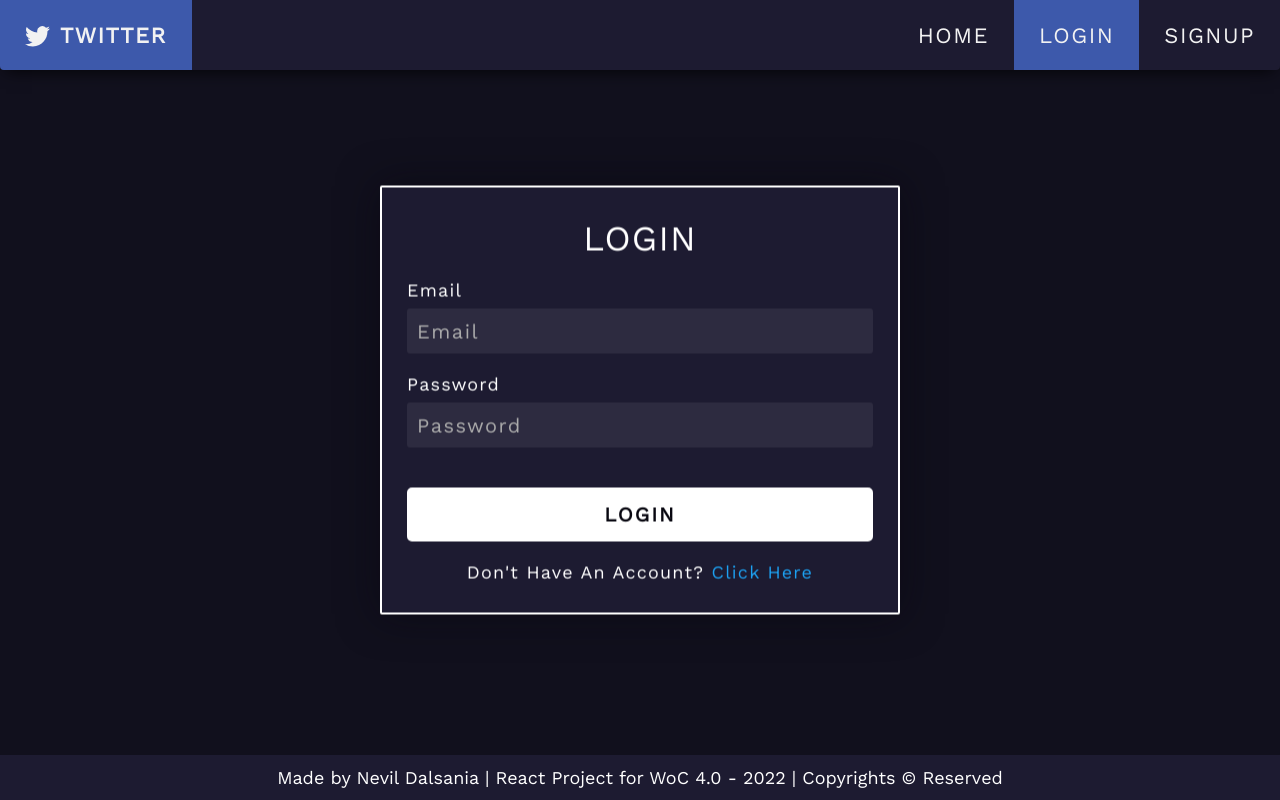
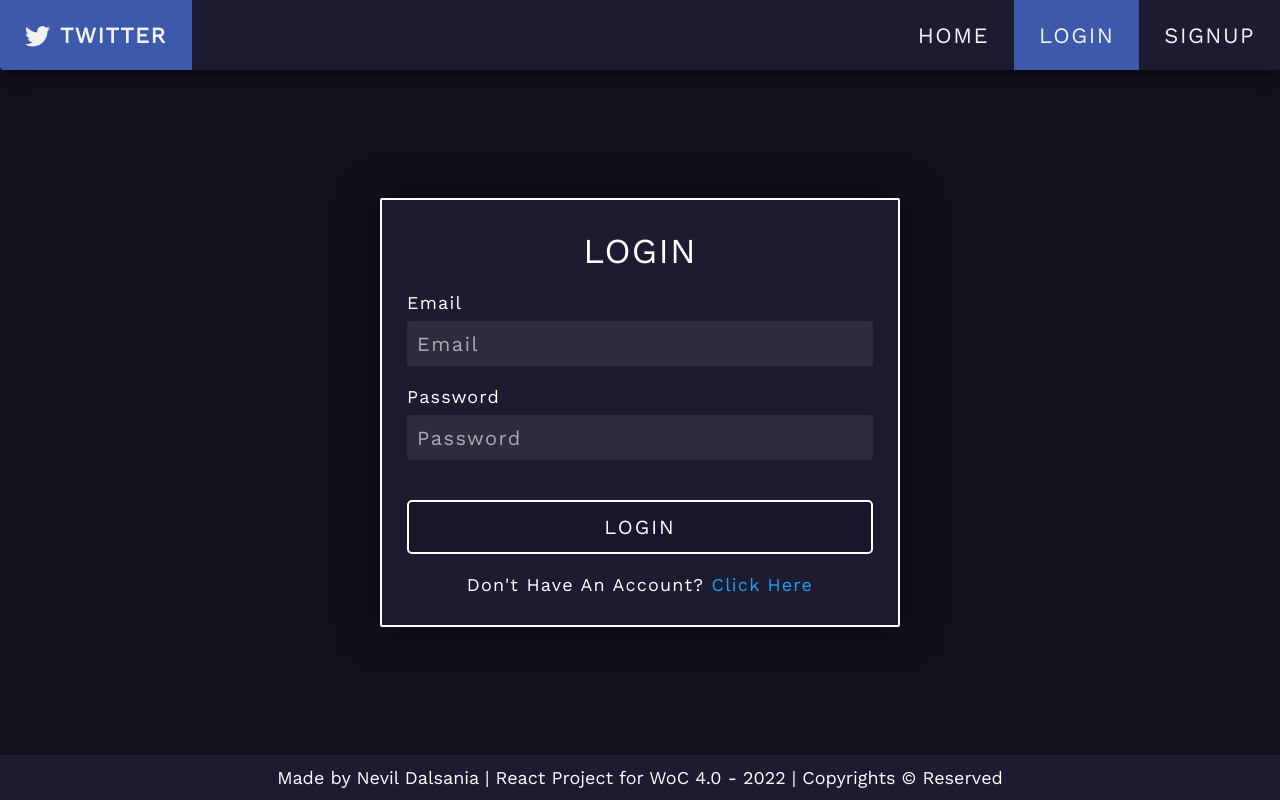
Before and after one commit to Nevilkumar/woc4.0-react-bingewatchers-twitter-Nevil-Dalsania, a React (Create React App) app: page /login in a window 1280 px wide. Built offline with nearby package versions, Linux system fonts and the light colour scheme; no server answers; the database is empty.

Commit message:
Fixed Bugs

```diff
--- a/src/components/EditTweet/EditTweet.js
+++ b/src/components/EditTweet/EditTweet.js
@@ -22,8 +22,11 @@ const EditTweet = () => {
 
 
     const handleEditChange = () => {
+        if(editedText!=="")
+        {
             dispatch(updateTweets(editId, editedText));
             navigate('/');
+        }
     };
 
     return (
--- a/src/components/Home/Home.css
+++ b/src/components/Home/Home.css
@@ -32,6 +32,9 @@
     align-items: center;
 }
 .home .input-tweet form button{
+    display: flex;
+    justify-content: center;
+    align-items: center;
     width: 100%;
     height: 50px;
     font-size: 24px;
@@ -45,6 +48,7 @@
     cursor: pointer;
     transition: all 250ms ease-out;
 }
+
 
 .reset-btn{
    margin-top: 0px !important;
@@ -97,7 +101,6 @@
     }
 
     .home .input-tweet form button{
-        display: inline-block;
         width: 43vw;
         margin: 5px 0px;
         font-size: 20px;
--- a/src/components/Home/Home.js
+++ b/src/components/Home/Home.js
@@ -1,5 +1,6 @@
 import React, { useState } from 'react'
 import { useDispatch, useSelector } from 'react-redux';
+import { CircularProgress } from '@material-ui/core';
 
 import './Home.css';
 import { createTweet } from '../../Store/Actions/TweetAction';
@@ -14,8 +15,11 @@ const Home = () => {
 
     const handleSubmit = (e) => {
         e.preventDefault();
-        dispatch(createTweet(text));
-        setText("");
+        if(text!=="")
+        {
+            dispatch(createTweet(text));
+            setText("");
+        }
     }
 
     const handleReset = () => {
--- a/src/components/Login/Login.css
+++ b/src/components/Login/Login.css
@@ -11,15 +11,17 @@
 
 .login{
     background: #11101D;
+    width: 100vw;
+    min-height: calc(100vh - 70px - 45px);
+    margin-top: 70px;
+    display: flex;
+    justify-content: center;
+    align-items: center;
 }
 
 .login form{
     width: 520px;
     background: #1d1b31;
-    position: absolute;
-    transform: translate(-50%,-50%);
-    top: 50%;
-    left: 50%;
     border-radius: 2px;
     backdrop-filter: blur(10px);
     border: 2px solid rgba(255,255,255, 0.2);
@@ -74,6 +76,9 @@
     color: #acacac;
 }
 .login button{
+    display: flex;
+    justify-content: center;
+    align-items: center;
     font-family: 'Work Sans', sans-serif;
     margin-top: 40px;
     width: 100%;
@@ -83,18 +88,22 @@
     text-transform: uppercase;
     border-radius: 5px;
     cursor: pointer;
+    /* color: #080710;
+    background-color: #ffffff;
+    border: 2px solid white; */
+    background-color: rgb(9, 8, 18, 0.2);
+    color: #ffffff;
     border: 2px solid white;
-    background-color: #ffffff;
-    color: #080710;
-    font-weight: bolder;
+
+    font-weight: normal;
     transition: all 250ms ease-out;
 }
-.login button:hover{
+/* .login button:hover{
     background-color: rgb(9, 8, 18, 0.2);
     color: #ffffff;
     border: 2px solid white;
     font-weight: normal;
-}
+} */
 
 .login .links{
     margin-top: 20px;
@@ -109,6 +118,12 @@
 }
 
 @media screen and (max-width:1000px){
+
+    .login{
+        margin: 0px;
+        height: calc(100vw - 60px);
+    }
+
     .login form{
         width: 90vw;
         padding: 20px 18px;
--- a/src/components/Login/Login.js
+++ b/src/components/Login/Login.js
@@ -17,7 +17,7 @@ const Login = () => {
         password: ''
     });
 
-    const handleSubmit = (e) => {
+    const handleSubmit = async (e) => {
         e.preventDefault();
         dispatch(signIn(details, navigate));
     }
@@ -44,12 +44,12 @@ const Login = () => {
             <h3>Login</h3>
             { error && <p className='error-line'>{error}</p>}
             <label>Email</label>
-            <input type="email" value={details.email} name="email" placeholder="Email" onChange={handleChange} />
+            <input required type="email" value={details.email} name="email" placeholder="Email" onChange={handleChange} spellCheck="false" />
 
             <label>Password</label>
-            <input type="password" value={details.password} name="password" placeholder="Password" onChange={handleChange} />
+            <input required type="password" value={details.password} name="password" placeholder="Password" onChange={handleChange} spellCheck="false" />
 
-            <button>Login</button>
+            <button type='submit'>Login</button>
             <p className="links">Don't Have An Account? <Link to='/signup'>Click Here</Link></p>
         </form>
     </div>
--- a/src/components/Profile/Profile.js
+++ b/src/components/Profile/Profile.js
@@ -29,6 +29,7 @@ const Profile = () => {
             setPhoto(e.target.files[0]);
         }
     }
+
 
     const handleImageUpload = () => {
         if(photo)
--- a/src/components/Signup/Signup.css
+++ b/src/components/Signup/Signup.css
@@ -12,18 +12,18 @@
 
 .signup{
     background: #11101D;
+    width: 100vw;
+    min-height: calc(100vh - 70px - 45px);
+    margin-top: 70px;
+    display: flex;
+    justify-content: center;
+    align-items: center;
 }
 
 .signup form{
-    margin-top: 15px;
-    margin-bottom: 30px;
     width: 520px;
     background-color: rgba(255, 255, 255, 0.06);
     background: #1d1b31;
-    position: absolute;
-    transform: translate(-50%,-50%);
-    top: 50%;
-    left: 50%;
     border-radius: 2px;
     backdrop-filter: blur(10px);
     border: 2px solid white;
@@ -77,6 +77,9 @@
     color: #acacac;
 }
 .signup button{
+    display: flex;
+    justify-content: center;
+    align-items: center;
     font-family: 'Work Sans', sans-serif;
     margin-top: 30px;
     width: 100%;
@@ -86,18 +89,21 @@
     text-transform: uppercase;
     border-radius: 5px;
     cursor: pointer;
-    border: 2px solid white;
-    background-color: #ffffff;
-    color: #080710;
-    font-weight: bolder;
-    transition: all 250ms ease-out;
-}
-.signup button:hover{
+    /* background-color: #ffffff; */
+    /* color: #080710; */
+    /* border: 2px solid white; */
     background-color: rgb(9, 8, 18, 0.2);
     color: #ffffff;
     border: 2px solid white;
     font-weight: normal;
+    transition: all 250ms ease-out;
 }
+/* .signup button:hover{
+    background-color: rgb(9, 8, 18, 0.2);
+    color: #ffffff;
+    border: 2px solid white;
+    font-weight: normal;
+} */
 
 .signup .links{
     margin-top: 20px;
@@ -113,6 +119,10 @@
 
 
 @media screen and (max-width:1000px){
+    .signup{
+        margin: 0px;
+        height: calc(100vw - 60px);
+    }
     .signup form{
         width: 90vw;
         padding: 20px 18px;
--- a/src/components/Signup/Signup.js
+++ b/src/components/Signup/Signup.js
@@ -12,14 +12,13 @@ const Signup = () => {
     const navigate = useNavigate();
     const error = useSelector(state => state.auth.error);
 
-
     const [details, setDetails] = useState({
         username: '',
         email: '',
         password: ''
     });
 
-    const handleSubmit = (e) => {
+    const handleSubmit = async (e) => {
         e.preventDefault();
         dispatch(signUp(details, navigate));
     }
@@ -46,15 +45,15 @@ const Signup = () => {
             <h3>Sign up</h3>
             { error && <p className='error-line'>{error}</p>}
             <label>Username</label>
-            <input type="text" value={details.username} name="username" placeholder="Username" onChange={handleChange} />
+            <input required type="text" value={details.username} name="username" placeholder="Username" onChange={handleChange} spellCheck="false" />
 
             <label>Email</label>
-            <input type="email" value={details.email} name="email" placeholder="Email" onChange={handleChange} />
+            <input required type="email" value={details.email} name="email" placeholder="Email" onChange={handleChange} spellCheck="false" />
 
             <label>Password</label>
-            <input type="password" value={details.password} name="password" placeholder="Password" onChange={handleChange} />
+            <input required type="password" value={details.password} name="password" placeholder="Password" onChange={handleChange} spellCheck="false" />
 
-            <button>Sign Up</button>
+            <button type='submit'>Sign up</button>
             <p className="links">Already Have An Account? <Link to='/login'>Click Here</Link></p>
         </form>
         </div>
--- a/src/components/TweetDesc/TweetDesc.js
+++ b/src/components/TweetDesc/TweetDesc.js
@@ -32,8 +32,11 @@ const TweetDesc = () => {
 
     const [cmnt, setCmnt] = useState("");
     const handleComment = () => {
-        dispatch(createComment(urlTweetId, cmnt));
-        setCmnt("");
+        if(cmnt!=="")
+        {
+            dispatch(createComment(urlTweetId, cmnt));
+            setCmnt("");
+        }
     }
 
     return (
--- a/src/components/TweetList/TweetList.js
+++ b/src/components/TweetList/TweetList.js
@@ -11,6 +11,7 @@ const TweetList = () => {
 
     const posts = useSelector((state) => state.post);
 
+    console.log(posts);
     return (
         <div className='tweets-container'>
             {
```
